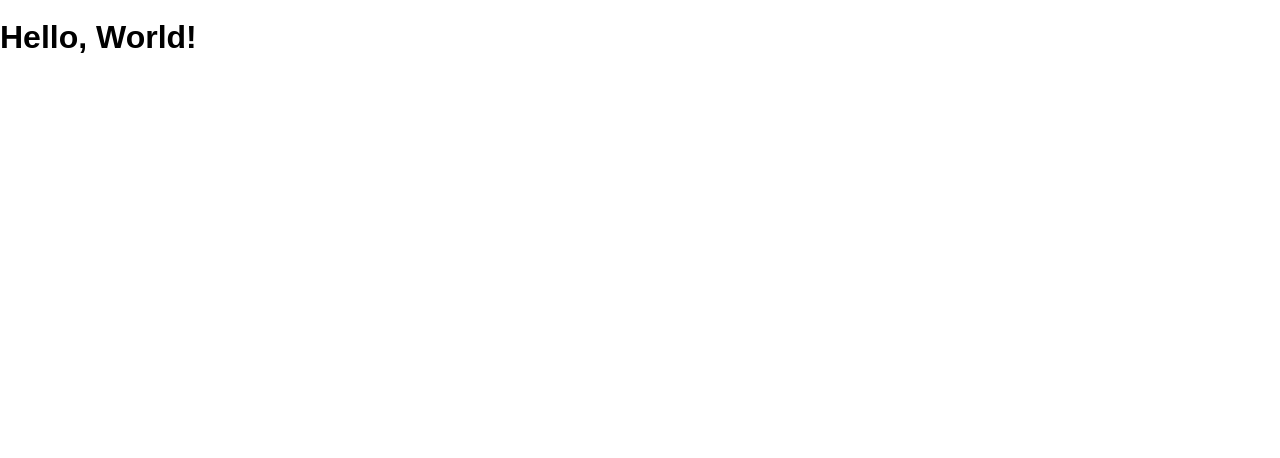
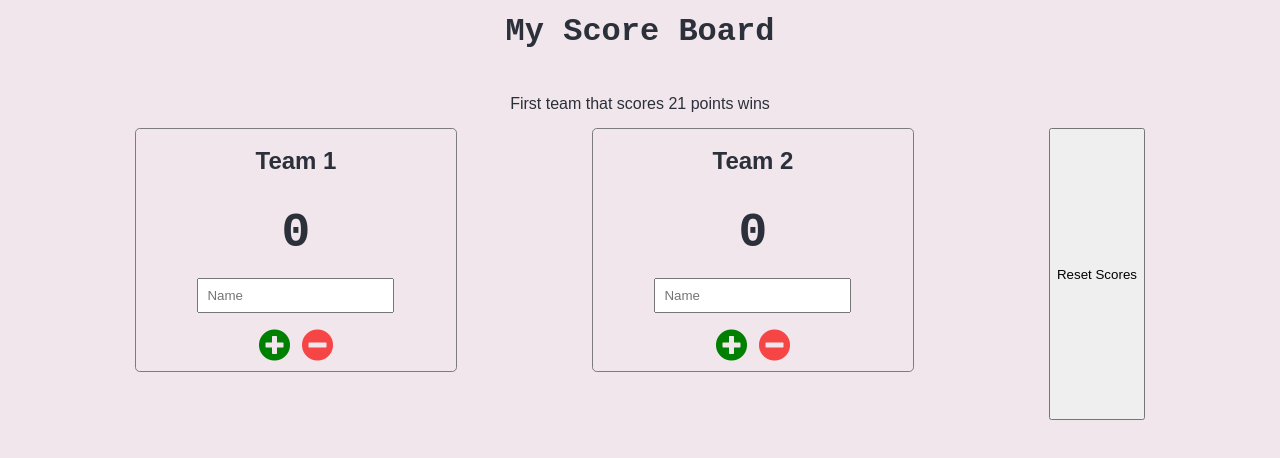
Before and after one commit to jumarin22/scoreboard-1, a website: page public/index.html in a window 1280 px wide. Drawn offline with Linux system fonts and the light colour scheme.

Commit message:
Explorer mode complete

```diff
--- a/package.json
+++ b/package.json
@@ -1,6 +1,6 @@
 {
   "private": true,
-  "name": "scoreboard-1",
+  "name": "scoreboard",
   "scripts": {
     "start": "browser-sync start --server public --files public",
     "deploy": "echo 'To setup deployment run: npm run setup-deploy'",
--- a/public/index.html
+++ b/public/index.html
@@ -3,12 +3,48 @@
   <head lang="en">
     <meta charset="UTF-8" />
     <meta name="viewport" content="width=device-width, initial-scale=1" />
-    <title>Scoreboard 1</title>
+    <title>Scoreboard</title>
     <link rel="shortcut icon" href="/favicon.ico" />
     <link rel="stylesheet" href="/screen.css" />
+    <link
+      href="https://cdnjs.cloudflare.com/ajax/libs/font-awesome/5.12.0-2/css/all.min.css"
+      rel="stylesheet"
+    />
   </head>
   <body>
-    <h1 class="hello-world"></h1>
+    <header>
+      <h1>My Score Board</h1>
+    </header>
+    <p>First team that scores 21 points wins</p>
+    <main>
+      <section class="team1">
+        <h2>Team 1</h2>
+        <h3>0</h3>
+        <fieldset>
+          <input type="text" placeholder="Name" />
+        </fieldset>
+
+        <fieldset>
+          <i class="add fas fa-2x fa-plus-circle"></i>
+          <i class="subtract fas fa-2x fa-minus-circle"></i>
+        </fieldset>
+      </section>
+
+      <section class="team2">
+        <h2>Team 2</h2>
+        <h3>0</h3>
+        <fieldset>
+          <input type="text" placeholder="Name" />
+        </fieldset>
+
+        <fieldset>
+          <i class="add fas fa-2x fa-plus-circle"></i>
+          <i class="subtract fas fa-2x fa-minus-circle"></i>
+        </fieldset>
+      </section>
+      <button type="button">Reset Scores</button>
+    </main>
+
     <script src="/main.js" charset="utf-8"></script>
   </body>
 </html>
--- a/public/main.js
+++ b/public/main.js
@@ -1,6 +1,100 @@
 function main() {
-  if (document.querySelector('h1.hello-world')) {
-    document.querySelector('h1.hello-world').textContent = 'Hello, World!'
+  let nameOne = document.querySelector('.team1 h2')
+  let scoreOne = 0
+  let showScoreOne = document.querySelector('.team1 h3')
+  let nameTwo = document.querySelector('.team2 h2')
+  let scoreTwo = 0
+  let showScoreTwo = document.querySelector('.team2 h3')
+  let winner = document.querySelector('p')
+
+  const firstName = document
+    .querySelector('.team1 input')
+    .addEventListener('input', updateFirstName)
+
+  function updateFirstName(event) {
+    nameOne.textContent = event.target.value
+  }
+
+  const onePlus = document
+    .querySelector('.team1 i.add.fas.fa-2x.fa-plus-circle')
+    .addEventListener('click', increaseOneScore)
+
+  function increaseOneScore() {
+    if (scoreOne >= 0 && scoreOne < 21) {
+      scoreOne++
+    }
+    showScoreOne.textContent = scoreOne
+    checkWinner()
+  }
+
+  const oneMinus = document
+    .querySelector('.team1 i.subtract.fas.fa-2x.fa-minus-circle')
+    .addEventListener('click', decreaseOneScore)
+
+  function decreaseOneScore() {
+    const display = document.querySelector('.team1 h3')
+    if (scoreOne > 0 && scoreOne <= 21) {
+      scoreOne--
+    }
+    showScoreOne.textContent = scoreOne
+    checkWinner()
+  }
+
+  const secondName = document
+    .querySelector('.team2 input')
+    .addEventListener('input', updateSecondName)
+
+  function updateSecondName(event) {
+    nameTwo.textContent = event.target.value
+  }
+
+  const twoPlus = document
+    .querySelector('.team2 i.add.fas.fa-2x.fa-plus-circle')
+    .addEventListener('click', increaseTwoScore)
+
+  function increaseTwoScore() {
+    const display = document.querySelector('.team2 h3')
+    if (scoreTwo >= 0 && scoreTwo < 21) {
+      scoreTwo++
+    }
+    showScoreTwo.textContent = scoreTwo
+    checkWinner()
+  }
+
+  const twoMinus = document
+    .querySelector('.team2 i.subtract.fas.fa-2x.fa-minus-circle')
+    .addEventListener('click', decreaseTwoScore)
+
+  function decreaseTwoScore() {
+    const display = document.querySelector('.team2 h3')
+    if (scoreTwo > 0 && scoreTwo <= 21) {
+      scoreTwo--
+    }
+    showScoreTwo.textContent = scoreTwo
+    checkWinner()
+  }
+
+  function checkWinner() {
+    if (scoreOne == 21 && scoreTwo != 21) {
+      winner.textContent = 'Team 1 wins!'
+    } else if (scoreOne != 21 && scoreTwo == 21) {
+      winner.textContent = 'Team 2 wins!'
+    } else if (scoreOne == 21 && scoreTwo == 21) {
+      winner.textContent = "It's a tie!"
+    } else {
+      winner.textContent = 'First team that scores 21 points wins'
+    }
+  }
+
+  const reset = document
+    .querySelector('button')
+    .addEventListener('click', resetScores)
+
+  function resetScores() {
+    scoreOne = 0
+    showScoreOne.textContent = scoreOne
+    scoreTwo = 0
+    showScoreTwo.textContent = scoreTwo
   }
 }
 
--- a/public/screen.css
+++ b/public/screen.css
@@ -9,4 +9,66 @@ html {
 body {
   margin: 0;
   min-height: 100%;
+  background-color: #f1e6eb;
+  color: #2b303a;
 }
+
+h1 {
+  text-align: center;
+  font-family: Monospace;
+  margin: 1rem 0 3rem 0;
+}
+
+p {
+  text-align: center;
+}
+
+main {
+  display: flex;
+  flex-wrap: wrap;
+  justify-content: space-evenly;
+}
+
+section {
+  min-width: 20rem;
+  border: thin solid #7c7c7c;
+  border-radius: 0.3rem;
+  margin-bottom: 3rem;
+
+  display: flex;
+  flex-direction: column;
+  align-items: center;
+}
+
+section h2,
+section p {
+  text-align: center;
+}
+
+section h3 {
+  margin: 1rem 0;
+  font-family: Monospace;
+  font-size: 3rem;
+}
+
+fieldset {
+  padding-left: 0;
+  padding-right: 0;
+  border: none;
+}
+
+fieldset input {
+  padding: 0.5rem;
+}
+
+fieldset i {
+  margin: 0 0.2rem;
+}
+
+fieldset i.add {
+  color: green;
+}
+
+fieldset i.subtract {
+  color: #f64545;
+}
```
Also changed, not shown: public/main copy.js (added, +17 -0 lines), README.md, 1 other file.
